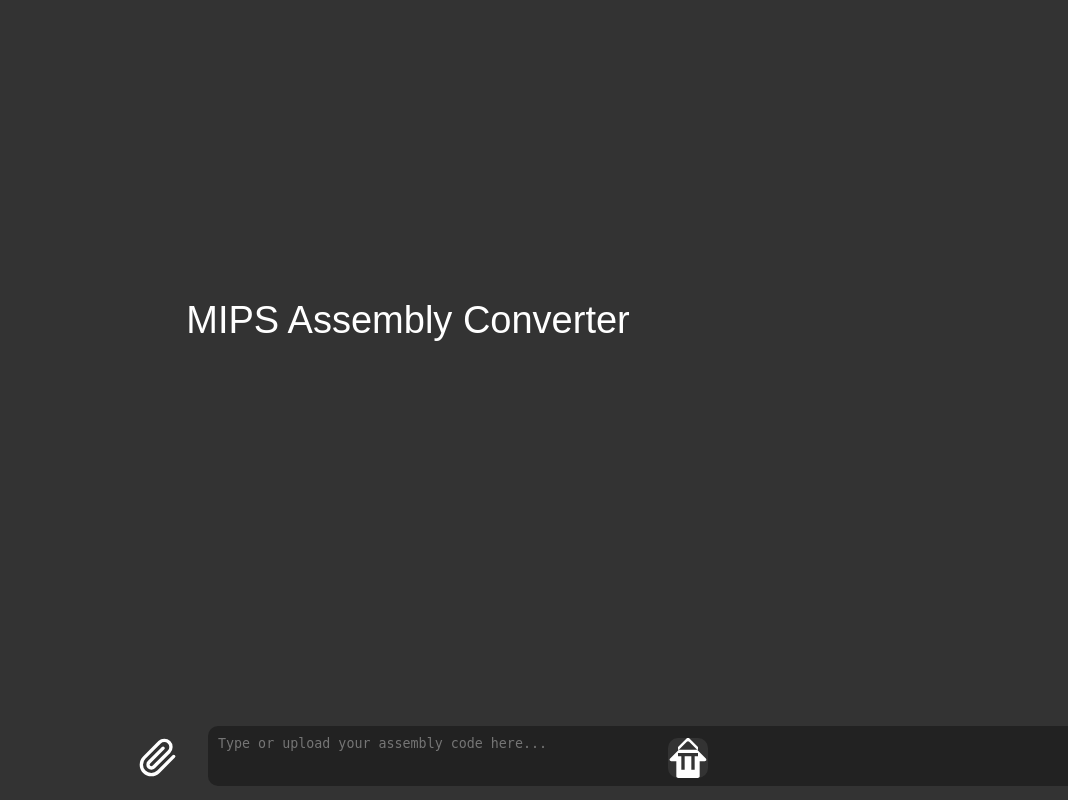
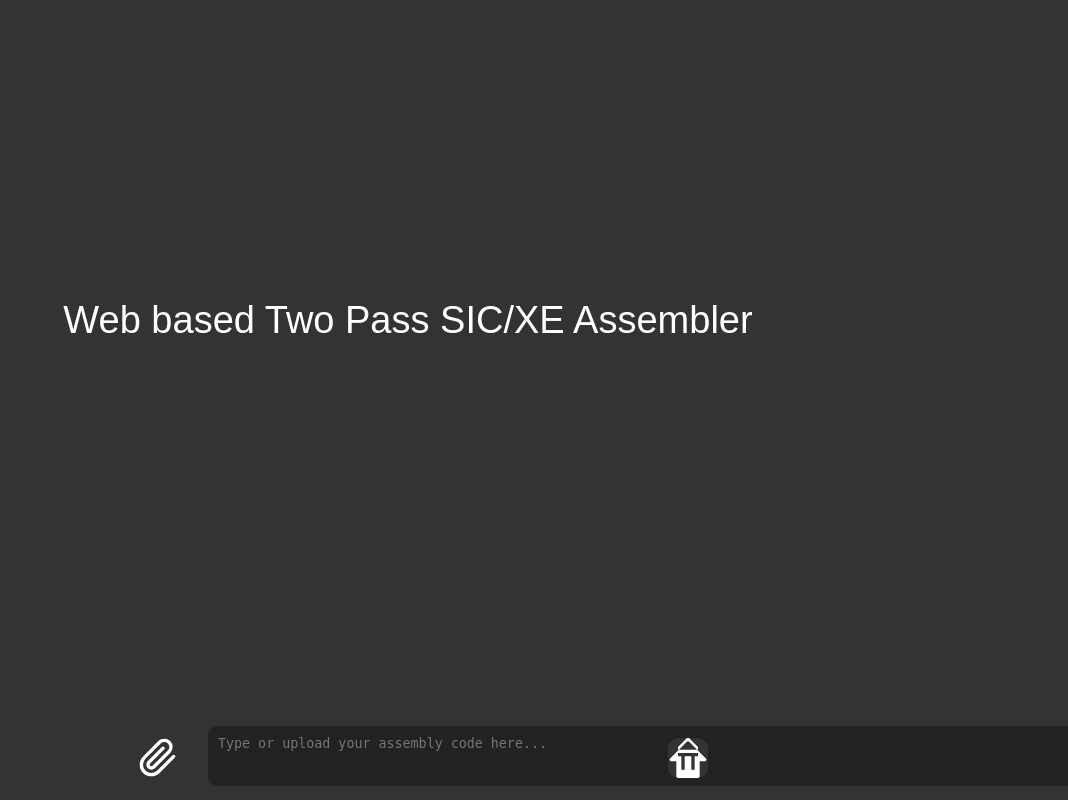
Before and after one commit to Dead-Stone/CMPE220-TwoPassAssembler, a Flask app: page / in a window 1280 px wide. Shown: the whole page, without its empty margins (212-1280 px from the left). Run offline with Flask 3, Linux system fonts and the light colour scheme.

Commit message:
removed unused files

```diff
--- a/templates/index.html
+++ b/templates/index.html
@@ -119,7 +119,7 @@
 <body>
     {% if not display %}
     <div class="center-message">
-        MIPS Assembly Converter
+        Web based Two Pass SIC/XE Assembler
     </div>
     {% else %}
     <br/><br/><br/><br/>
```
Also changed, not shown: 1 other file.
